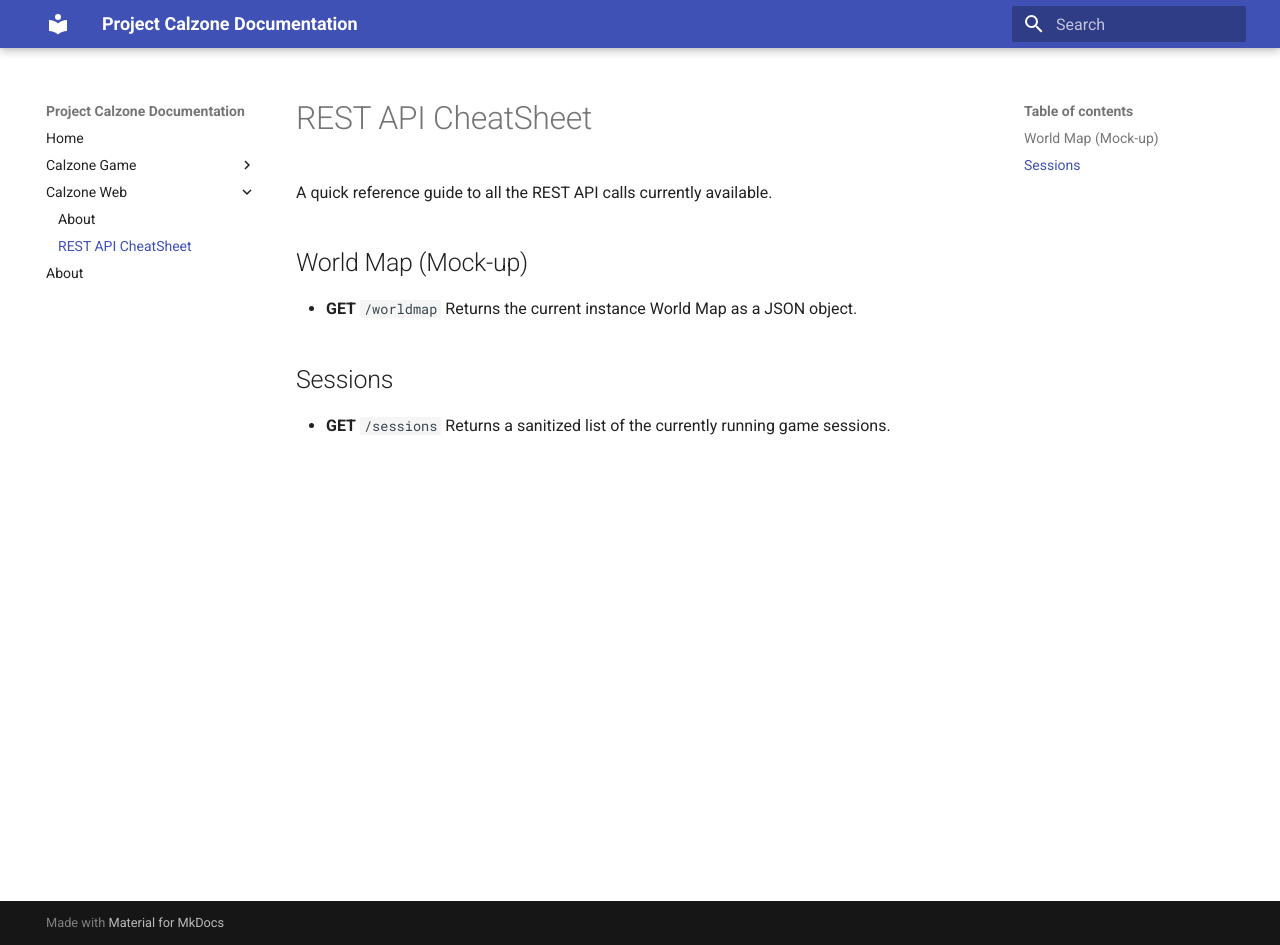
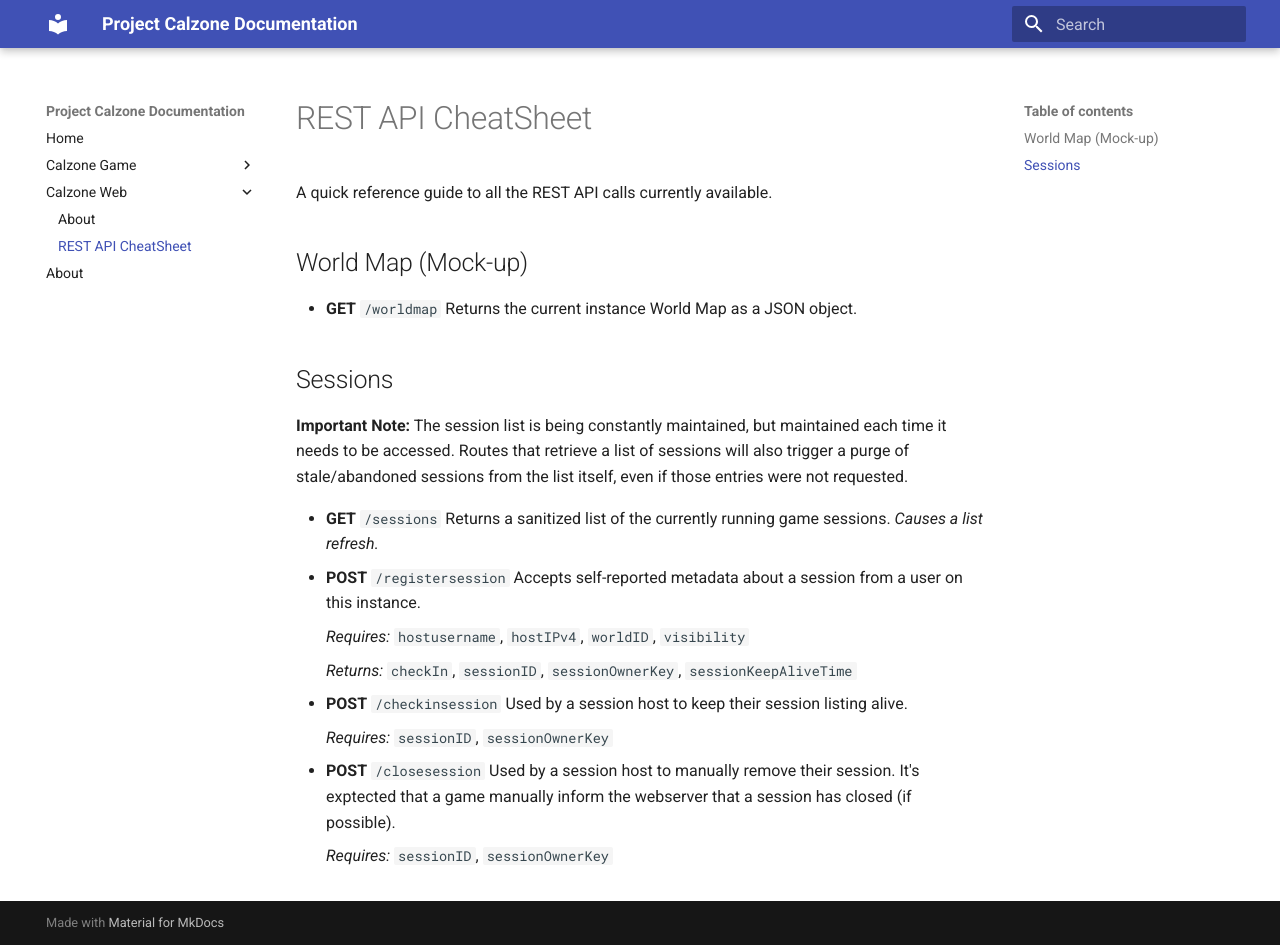
Before and after one commit to TailTwistStudios/Project-Calzone-Docs, an MkDocs documentation site: the page built from docs/web/REST API CheatSheet.md, in a window 1280 px wide and 945 px high. Built offline with MkDocs 1.6.1 and Material for MkDocs 9.7.7, drawn with Linux system fonts in a browser that asks for light colours.

Commit message:
Added more entires into REST API Cheatsheet

```diff
--- a/docs/web/REST API CheatSheet.md
+++ b/docs/web/REST API CheatSheet.md
@@ -6,4 +6,19 @@ A quick reference guide to all the REST API calls currently available.
 
 
 ## Sessions
-- **GET** `/sessions` Returns a sanitized list of the currently running game sessions.
+**Important Note:** The session list is being constantly maintained, but maintained each time it needs to be accessed. Routes that retrieve a list of sessions will also trigger a purge of stale/abandoned sessions from the list itself, even if those entries were not requested.
+
+- **GET** `/sessions` Returns a sanitized list of the currently running game sessions. *Causes a list refresh.*
+- **POST** `/registersession` Accepts self-reported metadata about a session from a user on this instance.
+
+    *Requires:* `hostusername`, `hostIPv4`, `worldID`, `visibility`
+
+    *Returns:* `checkIn`, `sessionID`, `sessionOwnerKey`, `sessionKeepAliveTime`
+
+- **POST** `/checkinsession` Used by a session host to keep their session listing alive.
+
+    *Requires:* `sessionID`, `sessionOwnerKey`
+
+- **POST** `/closesession` Used by a session host to manually remove their session. It's exptected that a game manually inform the webserver that a session has closed (if possible).
+
+    *Requires:* `sessionID`, `sessionOwnerKey`
```
